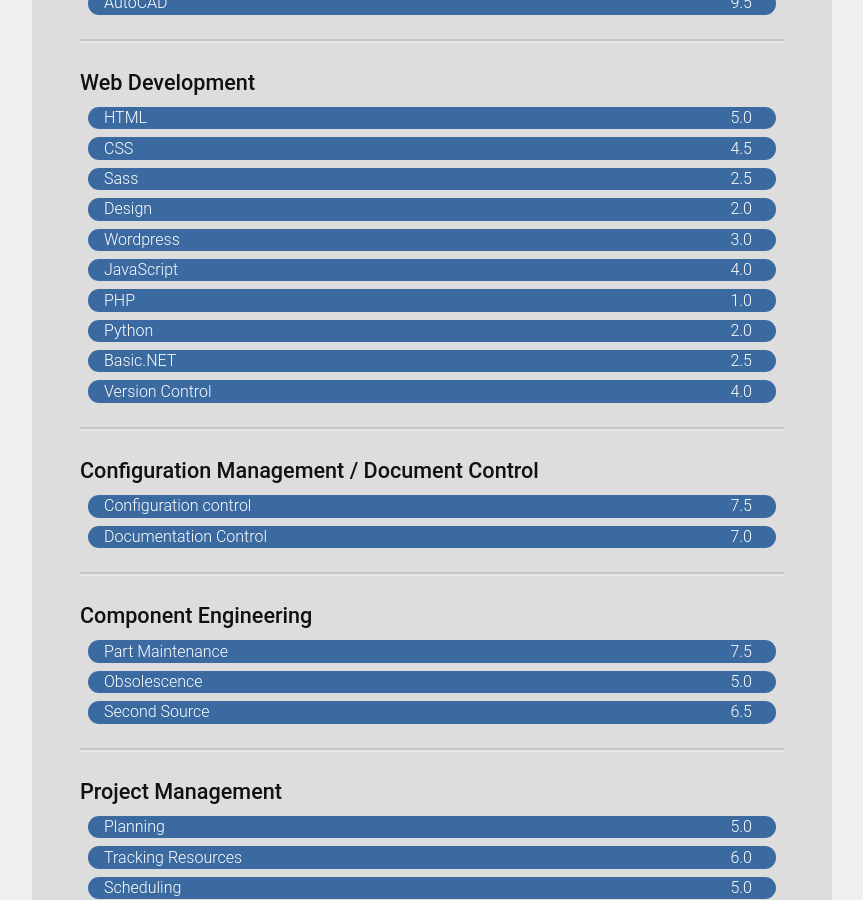
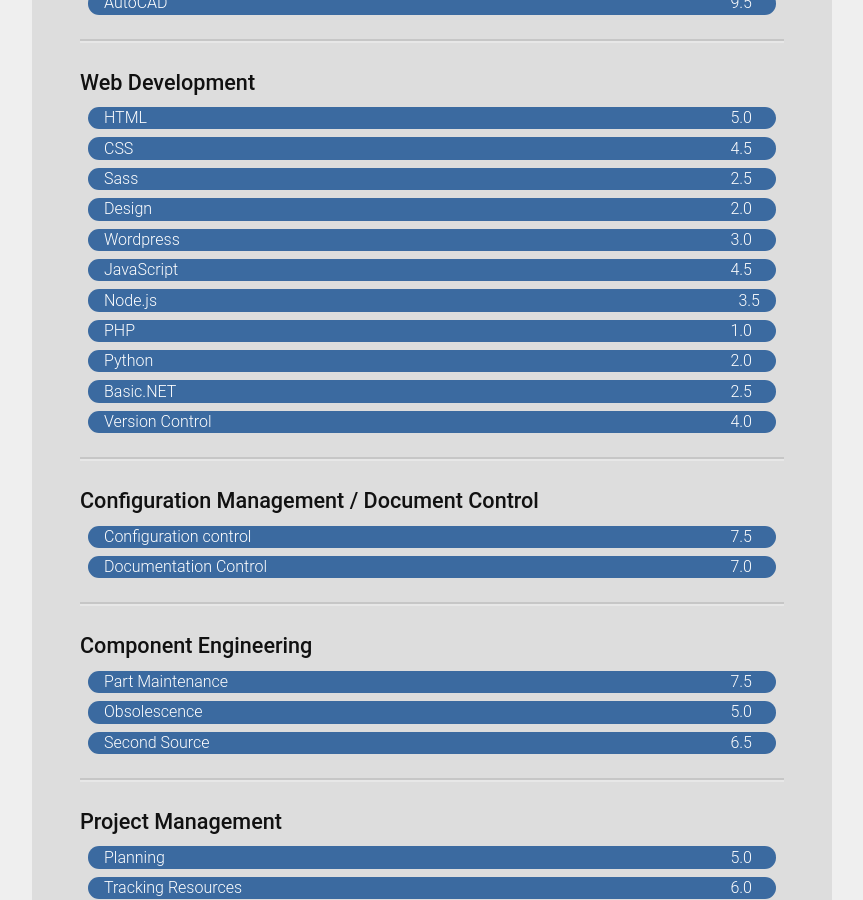
Before and after one commit to Skiitr/skiitr.github.io, a Jekyll site: the page built from skills.md, in a window 1280 px wide and 900 px high, scrolled down 1665 px. Shown: the whole window, without its empty margins (208-1071 px from the left). Built offline with Jekyll 4.4.1, drawn with Linux system fonts in a browser that asks for light colours.

Commit message:
Updated skills page

```diff
--- a/skills.md
+++ b/skills.md
@@ -75,7 +75,8 @@
 - Sass                      <span>2.5</span>
 - Design                    <span>2.0</span>
 - Wordpress                 <span>3.0</span>
-- JavaScript                <span>4.0</span>
+- JavaScript                <span>4.5</span>
+- Node.js                   <sapn>3.5</sapn>
 - PHP                       <span>1.0</span>
 - Python                    <span>2.0</span>
 - Basic.NET                 <span>2.5</span>
```
